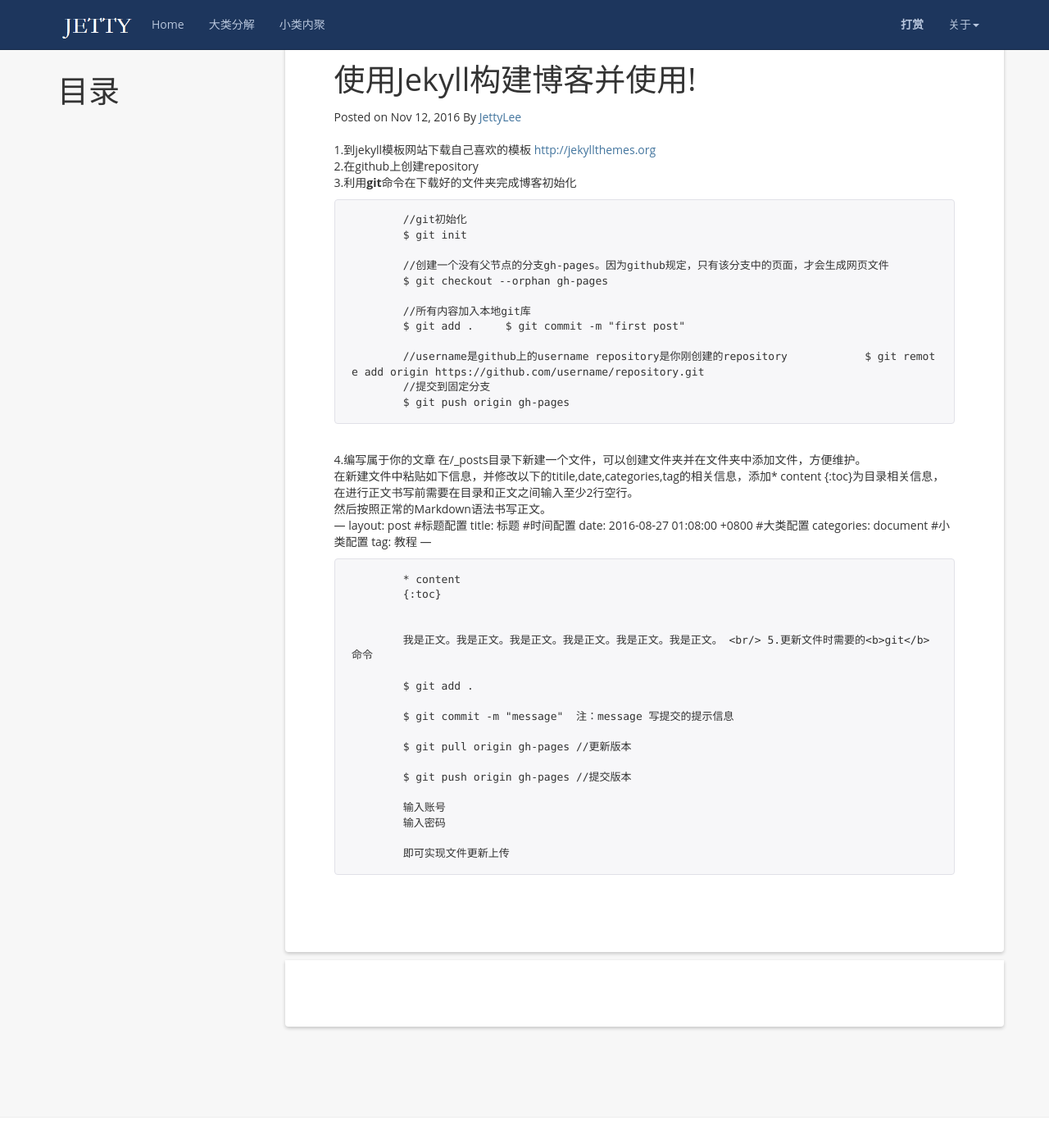
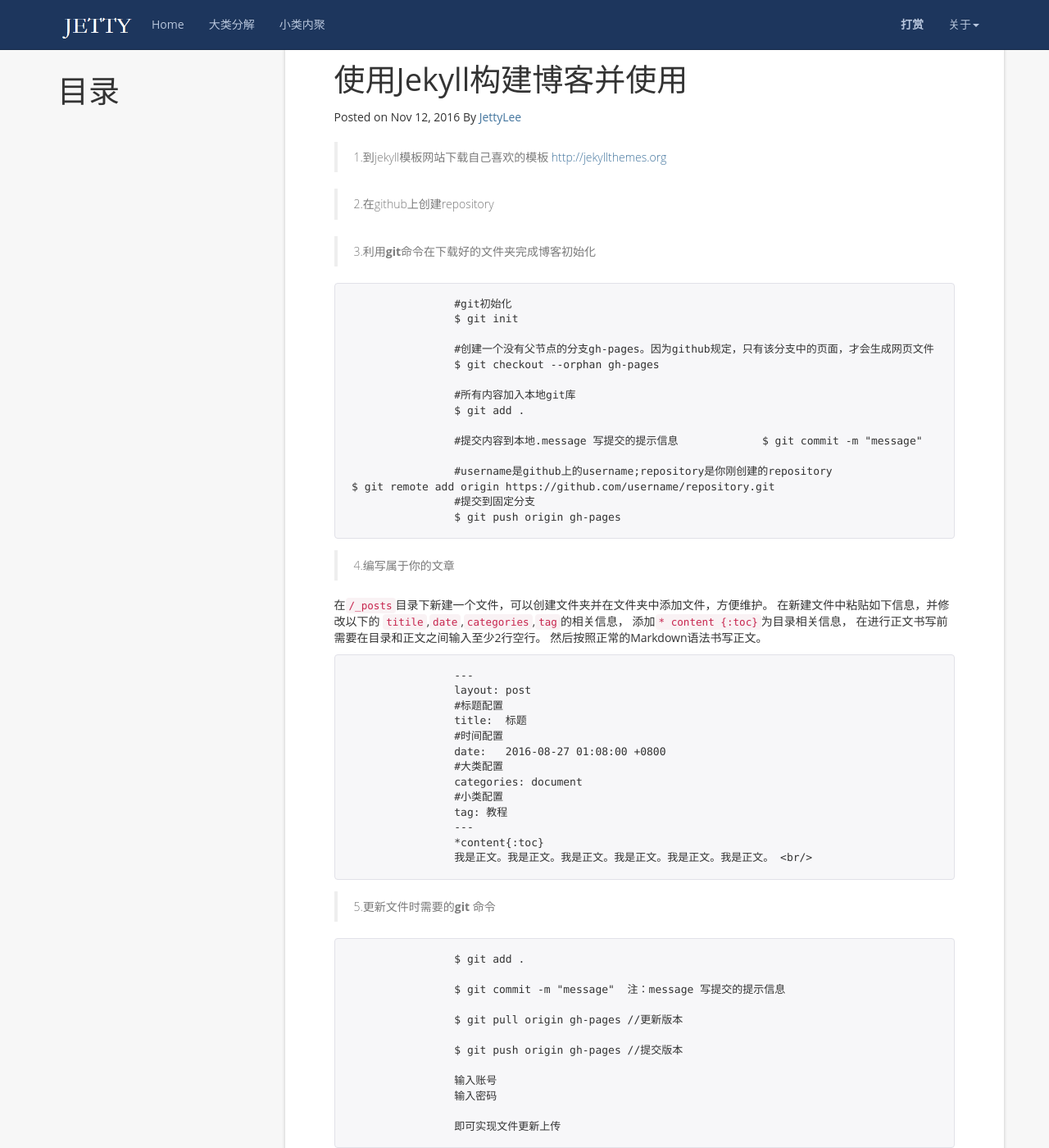
Before and after one commit to JettyLee/blog, a Jekyll site: the page built from _posts/2016-11-12-how-to-use-jekyll.md, in a window 1280 px wide and 1400 px high, scrolled down 242 px. Shown: the whole window at 82% size. Built offline with Jekyll 4.4.1, drawn with Linux system fonts in a browser that asks for light colours; comment, search, counter and statistics services are not loaded.

Commit message:
update message

```diff
--- a/_posts/2016-11-12-how-to-use-jekyll.md
+++ b/_posts/2016-11-12-how-to-use-jekyll.md
@@ -1,6 +1,6 @@
 ---
 layout: post
-title:  "使用Jekyll构建博客并使用!"
+title:  "使用Jekyll构建博客并使用"
 date:   2016-11-12 11:13:01 +0800
 categories: jekyll
 tag: jekyll
@@ -10,72 +10,73 @@ tag: jekyll
 {:toc}
 
 
-1.到jekyll模板网站下载自己喜欢的模板
-		<a href="http://jekyllthemes.org/" >http://jekyllthemes.org</a>
-<br/>
-2.在github上创建repository
-<br/>
-3.利用<b>git</b>命令在下载好的文件夹完成博客初始化
+>1.到jekyll模板网站下载自己喜欢的模板
+			<a href="http://jekyllthemes.org">http://jekyllthemes.org</a>
 
-		//git初始化
-		$ git init
+>2.在github上创建repository
 
-		//创建一个没有父节点的分支gh-pages。因为github规定，只有该分支中的页面，才会生成网页文件
-		$ git checkout --orphan gh-pages
+>3.利用<b>git</b>命令在下载好的文件夹完成博客初始化
 
-		//所有内容加入本地git库
-		$ git add .
-　　	$ git commit -m "first post"
+			#git初始化
+			$ git init
 
-		//username是github上的username repository是你刚创建的repository
-　		$ git remote add origin https://github.com/username/repository.git
+			#创建一个没有父节点的分支gh-pages。因为github规定，只有该分支中的页面，才会生成网页文件
+			$ git checkout --orphan gh-pages
 
-		//提交到固定分支
-		$ git push origin gh-pages
+			#所有内容加入本地git库
+			$ git add .
 
-<br/>
-4.编写属于你的文章
-在/_posts目录下新建一个文件，可以创建文件夹并在文件夹中添加文件，方便维护。
-<br/>
-在新建文件中粘贴如下信息，并修改以下的titile,date,categories,tag的相关信息，添加* content {:toc}为目录相关信息，在进行正文书写前需要在目录和正文之间输入至少2行空行。
-<br/>
-然后按照正常的Markdown语法书写正文。
-<br/>
-		---
-		layout: post
-		#标题配置
-		title:  标题
-		#时间配置
-		date:   2016-08-27 01:08:00 +0800
-		#大类配置
-		categories: document
-		#小类配置
-		tag: 教程
-		---
+			#提交内容到本地.message 写提交的提示信息
+　　		$ git commit -m "message"
 
-		* content
-		{:toc}
+			#username是github上的username;repository是你刚创建的repository
+　			$ git remote add origin https://github.com/username/repository.git
+
+			#提交到固定分支
+			$ git push origin gh-pages
+
+>4.编写属于你的文章
 
 
-		我是正文。我是正文。我是正文。我是正文。我是正文。我是正文。
-<br/>
-5.更新文件时需要的<b>git</b> 命令
-
-		$ git add .
-
-		$ git commit -m "message"  注：message 写提交的提示信息
-
-		$ git pull origin gh-pages //更新版本
-
-		$ git push origin gh-pages //提交版本
-
-		输入账号
-		输入密码
-
-		即可实现文件更新上传
+<p>
+在<code>/_posts</code>目录下新建一个文件，可以创建文件夹并在文件夹中添加文件，方便维护。
+在新建文件中粘贴如下信息，并修改以下的
+<code>titile</code>,<code>date</code>,<code>categories</code>,<code>tag</code>的相关信息，
+添加<code>* content {:toc}</code>为目录相关信息，
+在进行正文书写前需要在目录和正文之间输入至少2行空行。
+然后按照正常的Markdown语法书写正文。
+</p>
 
 
+			---
+			layout: post
+			#标题配置
+			title:  标题
+			#时间配置
+			date:   2016-08-27 01:08:00 +0800
+			#大类配置
+			categories: document
+			#小类配置
+			tag: 教程
+			---
+			*content{:toc}
+			我是正文。我是正文。我是正文。我是正文。我是正文。我是正文。
+<br/>
 
+>5.更新文件时需要的<b>git</b> 命令
+
+			$ git add .
+
+			$ git commit -m "message"  注：message 写提交的提示信息
+
+			$ git pull origin gh-pages //更新版本
+
+			$ git push origin gh-pages //提交版本
+
+			输入账号
+			输入密码
+
+			即可实现文件更新上传
 
 [jekyll]:      http://jekyllrb.com
 [jekyll-gh]:   https://github.com/jekyll/jekyll
```
